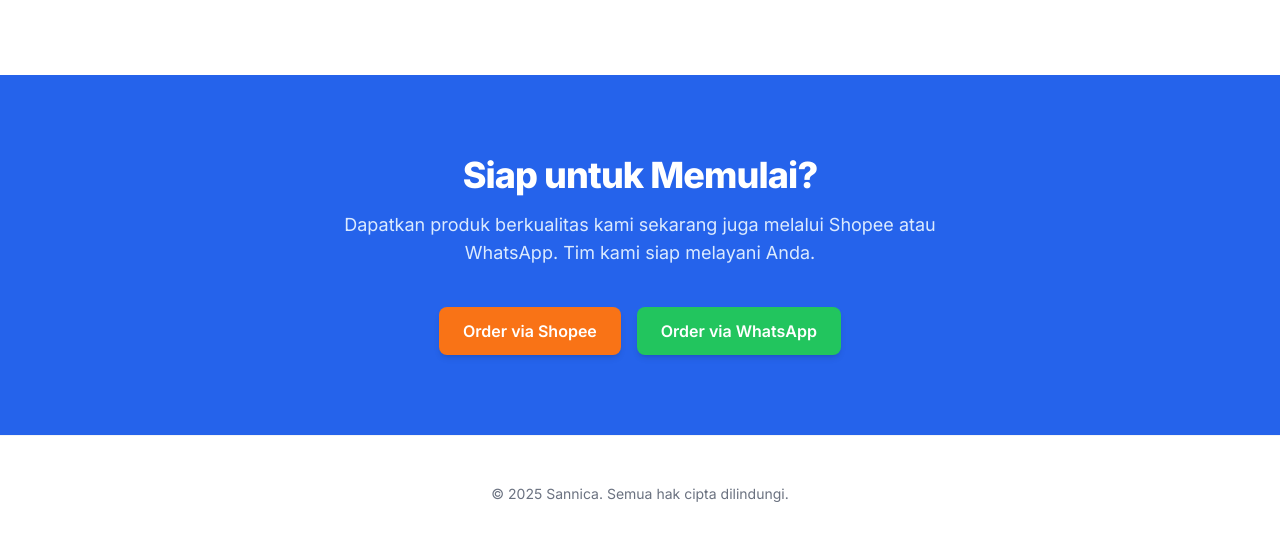
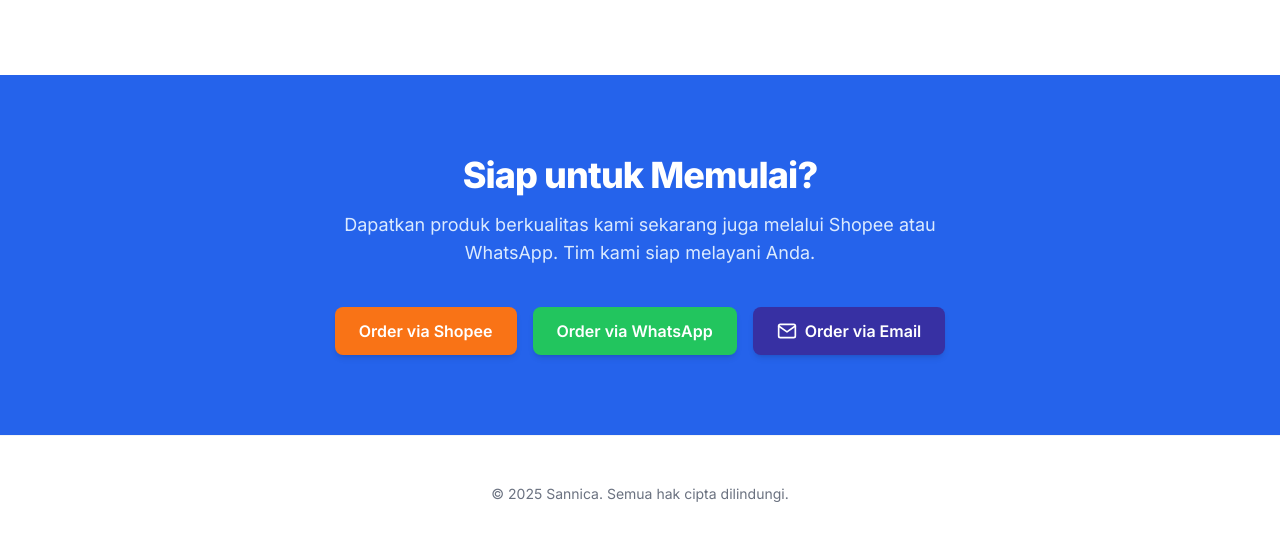
Before and after one commit to Ecolze/Sannica-Project, a plain HTML site: page index.html in a window 1280 px wide. Shown: the part 5527-6067 px from the top of the page. Drawn offline with nearby package versions, Linux system fonts and the light colour scheme.

Commit message:
Nambahin Via email

```diff
--- a/index.html
+++ b/index.html
@@ -470,6 +470,13 @@
                 <i data-feather="message-circle" class="w-5 h-5 mr-2"></i>
                 Order via WhatsApp
             </a>
+
+            <button onclick="beliViaEmail()"
+                   class="w-full md:w-auto inline-flex justify-center items-center bg-indigo-800 hover:bg-indigo-900 text-white font-semibold py-3 px-6 rounded-lg shadow-md transition-all transform hover:scale-105"
+                   data-key="orderBtnEmail">
+                    <i data-feather="mail" class="w-5 h-5 mr-2"></i>
+                    <span data-key="orderBtnEmailText">Order via Email</span>
+            </button>
         </div>
     </div>
     </section>
@@ -487,6 +494,17 @@
      SCRIPT UNTUK FITUR BAHASA
     -->
     <script>
+        function beliViaEmail() {
+            // GANTI EMAIL INI DENGAN EMAIL TOKO LU
+            const emailTujuan = "healtybherrempah@gmail.com";
+
+            const subject = "Pemesanan Produk Salak Rindang";
+            const body = "Halo Admin,\n\nSaya tertarik untuk memesan produk Salak Rindang.\nMohon informasinya.\n\nTerima kasih.";
+
+            const mailtoLink = `mailto:${emailTujuan}?subject=${encodeURIComponent(subject)}&body=${encodeURIComponent(body)}`;
+
+            window.location.href = mailtoLink;
+        }
         // --- 1. Logika untuk Tombol Menu Mobile ---
         const menuBtn = document.getElementById('mobile-menu-btn');
         const mobileMenu = document.getElementById('mobile-menu');
@@ -503,6 +521,7 @@
 
         // --- 2. Inisialisasi Feather Icons ---
         feather.replace();
+
 
 
         // --- 3. Logika Fitur Bahasa ---
@@ -577,6 +596,7 @@
                 orderSubtitle: "Dapatkan produk berkualitas kami sekarang juga melalui Shopee atau WhatsApp. Tim kami siap melayani Anda.",
                 orderBtnShopee: "Order via Shopee",
                 orderBtnWA: "Order via WhatsApp",
+                orderBtnEmailText: "Order via Email",
                 footerText: "© 2025 Sannica. Semua hak cipta dilindungi."
             },
             // Versi Bahasa Inggris
@@ -647,6 +667,7 @@
                 orderSubtitle: "Get our quality products now via Shopee or WhatsApp. Our team is ready to serve you.",
                 orderBtnShopee: "Order via Shopee",
                 orderBtnWA: "Order via WhatsApp",
+                 orderBtnEmailText: "Order via Email",
                 footerText: "© 2025 Sannica. All rights reserved."
             }
         };
```
